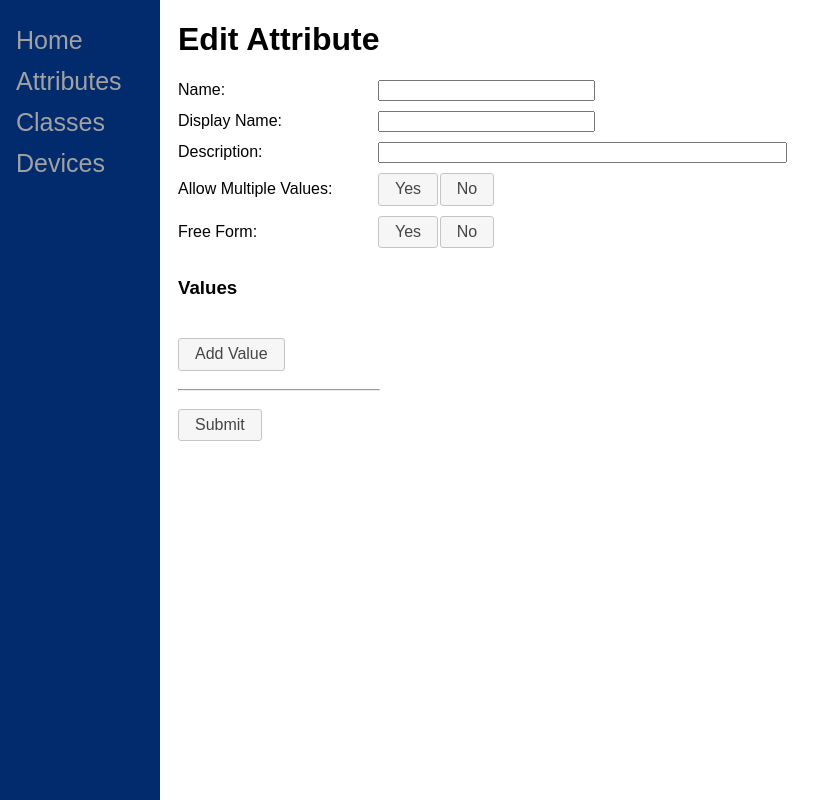
After one commit to jamesbtate/network-inventory, a Flask app: page /attribute/edit in a window 1280 px wide. The commit adds this page. Shown: the whole page, without its empty margins (0-833 px from the left). Run offline with Flask 2, Linux system fonts and the light colour scheme; data that the repository does not hold is empty; some libraries are stand-ins or nearby versions.

Commit message:
Started working on attribute pages

```diff
--- a/static/inventory.css
+++ b/static/inventory.css
@@ -37,6 +37,7 @@ form {
     display: grid;
     grid-template-columns: 200px 1fr;
     grid-gap: 0px;
+    grid-row-gap: 10px;
 }
 
 .left {
--- a/static/inventory.jsx
+++ b/static/inventory.jsx
@@ -2,37 +2,51 @@
 // import ReactDOM from 'react-dom'
 
 
+class TextInput extends React.Component {
+    render() {
+        return ( [
+            <label class="left" for={ this.props.name }>{ this.props.display }:</label>,
+            <input class="right" size={ this.props.size } type="text" name={ this.props.name } />,
+        ] )
+    }
+}
+
+class NameInput extends React.Component {
+    render() {
+        return (
+            <TextInput name="name" display="Name" size="24" />
+        )
+    }
+}
+
+class DescriptionInput extends React.Component {
+    render() {
+        return (
+            <TextInput name="description" display="Description" size="48" />
+        )
+    }
+}
+
 class YesNoInput extends React.Component {
     render() {
-        return (
+        return ( [
+            <label class="left">{ this.props.display }:</label>,
             <span class="right">
                 <label for={this.props.name + "_yes"}>Yes</label>
                 <input type="radio" name={this.props.name} id={this.props.name + "_yes"} value="yes" />
                 <label for={this.props.name + "_no"}>No</label>
                 <input type="radio" name={this.props.name} id={this.props.name + "_no"} value="no" />
             </span>
-        )
+        ] )
     }
 }
 
-
-class ClassForm extends React.Component {
+class EditForm extends React.Component {
     render() {
         return (
-            <form action="/class/edit" method="post">
-                <label class="left" for="name">Name:</label>
-                <input class="right" size="24" type="text" name="name" />
-                <br />
-                <label class="left">Allow Other Attributes:</label>
-                <YesNoInput name="allow_other_attributes" />
-
-                <h3 class="left">Attributes</h3>
-
-                <input class="left ui-button ui-corner-all ui-widget" type="button" value="Add Attribute" />
-
-                <br />
-                <br />
-                <hr width="100%"/>
+            <form action={this.props.action} method="post">
+                {this.props.children}
+                <hr class="left" width="100%"/>
                 <input class="left ui-button ui-corner-all ui-widget" type="submit" />
             </form>
         )
@@ -44,4 +58,65 @@ class ClassForm extends React.Component {
     }
 }
 
-ReactDOM.render(<ClassForm />, document.getElementById('root'));
+class ClassForm extends React.Component {
+    render() {
+        return (
+            <EditForm action="/class/edit">
+                <NameInput />
+                <YesNoInput name="allow_other_attributes" display="Allow Other Attributes"/>
+
+                <h3 class="left">Attributes</h3>
+                <div id="added_attributes">
+                </div>
+                <input class="left ui-button ui-corner-all ui-widget" type="button" value="Add Attribute" onClick={addAttribute}/>
+            </EditForm>
+        )
+    }
+}
+
+class AttributeForm extends React.Component {
+    constructor(props) {
+        super(props)
+        this.state = {
+            values: []
+        }
+        this.addValue = this.addValue.bind(this)
+    }
+    addValue() {
+        this.setState({
+            values: [...this.state.values, ""]
+        })
+    }
+    render() {
+        return (
+            <EditForm action="/attribute/edit">
+                <NameInput />
+                <TextInput name="display" display="Display Name" size="24" />
+                <DescriptionInput />
+                <YesNoInput name="multi_value" display="Allow Multiple Values"/>
+                <YesNoInput name="free_form" display="Free Form"/>
+                <h3 class="left">Values</h3>
+                <div class="left" id="added_values">
+                {this.state.values.map((value, i) => (
+                    <input key={i} type="text" />
+                ))}
+                </div>
+                <input class="left ui-button ui-corner-all ui-widget" type="button" value="Add Value" onClick={this.addValue}/>
+            </EditForm>
+        )
+    }
+}
+
+function addAttribute() {
+    // this doesn't work. need to use state to keep array of added
+    //  attributes in ClassForm
+    ReactDOM.render(<p>test</p>, document.getElementById('added_attributes'));
+}
+
+function classEditPage() {
+    ReactDOM.render(<ClassForm />, document.getElementById('root'));
+}
+
+function attributeEditPage() {
+    ReactDOM.render(<AttributeForm />, document.getElementById('root'));
+}
--- /dev/null
+++ b/templates/blank.html
@@ -0,0 +1,11 @@
+{% extends "base.html" %}
+{% block head %}
+    {{ super() }}
+    <title>{{ title }}</title>
+    <script type="text/babel">{{ startup_function }}();</script>
+{% endblock %}
+{% block content %}
+<h1>{{ title }}</h1>
+<div id="root">
+</div>
+{% endblock %}
--- a/views.py
+++ b/views.py
@@ -16,15 +16,16 @@ def index():
 
 @app.route('/class/edit', methods=('GET', 'POST'))
 def class_edit():
+    kwargs = {'title': 'Edit Class'}
+    kwargs['startup_function'] = 'classEditPage'
     if request.method == 'GET':
-        return render_template('class_edit.html')
+        return render_template('blank.html', **kwargs)
     # return json.dumps(request.form)
     required_fields = ('allow_other_attributes', 'name')
     for field in required_fields:
         if field not in request.form or request.form[field] == '':
             return "Missing required field: " + field
-    todo = "insert into db"
-    todo = "return success"
+    return "todo: insert into db and return success"
 
 
 @app.route('/attribute')
@@ -33,3 +34,11 @@ def attribute():
     if "application/json" in request.accept_mimetypes:
         return json.dumps(attributes)
     return "<p>unimplemented</p>"
+
+@app.route('/attribute/edit', methods=('GET', 'POST'))
+def attribute_edit():
+    kwargs = {'title': 'Edit Attribute'}
+    kwargs['startup_function'] = 'attributeEditPage'
+    if request.method == 'GET':
+        return render_template('blank.html', **kwargs)
+    return "to-do"
```
Also changed, not shown: 1 other file.
